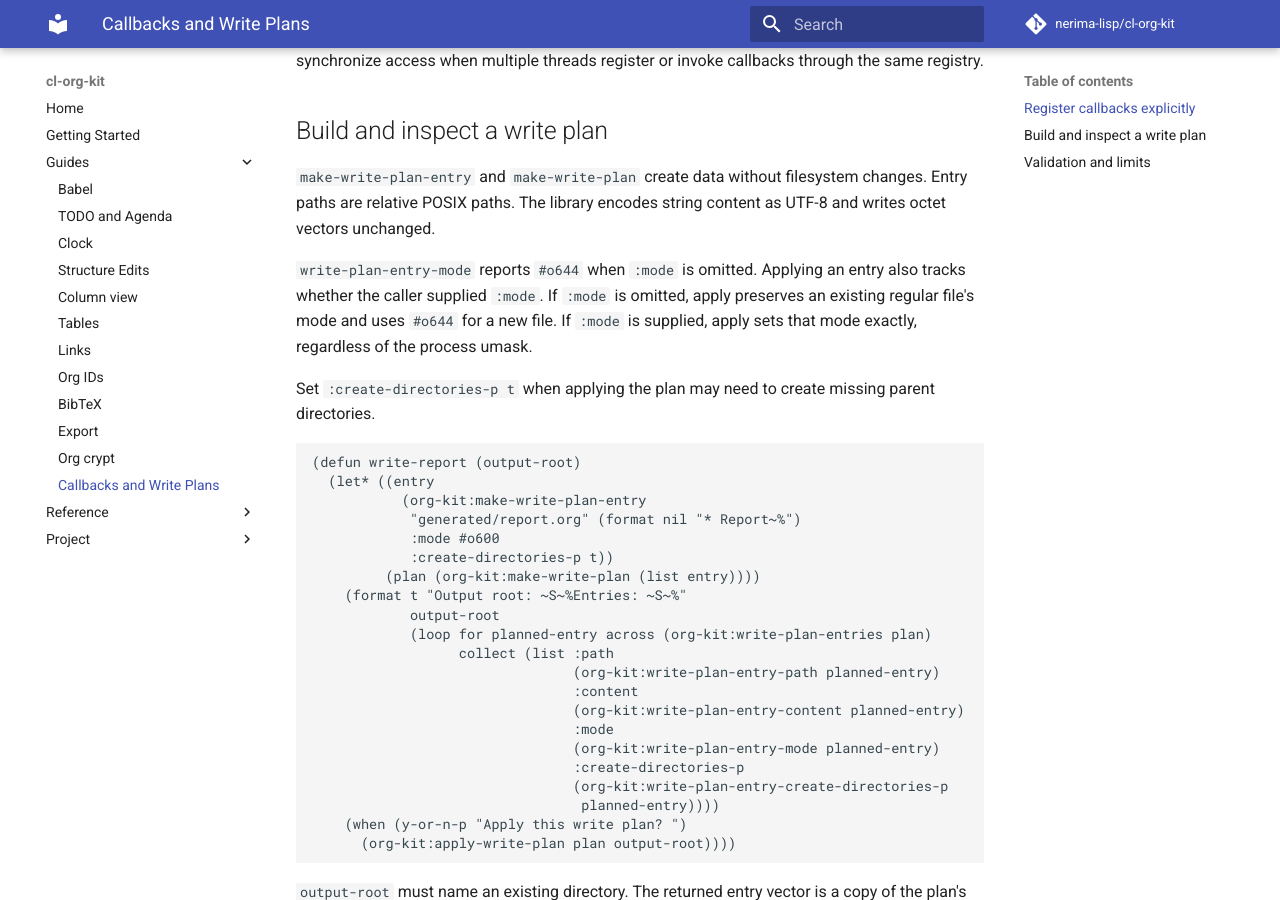
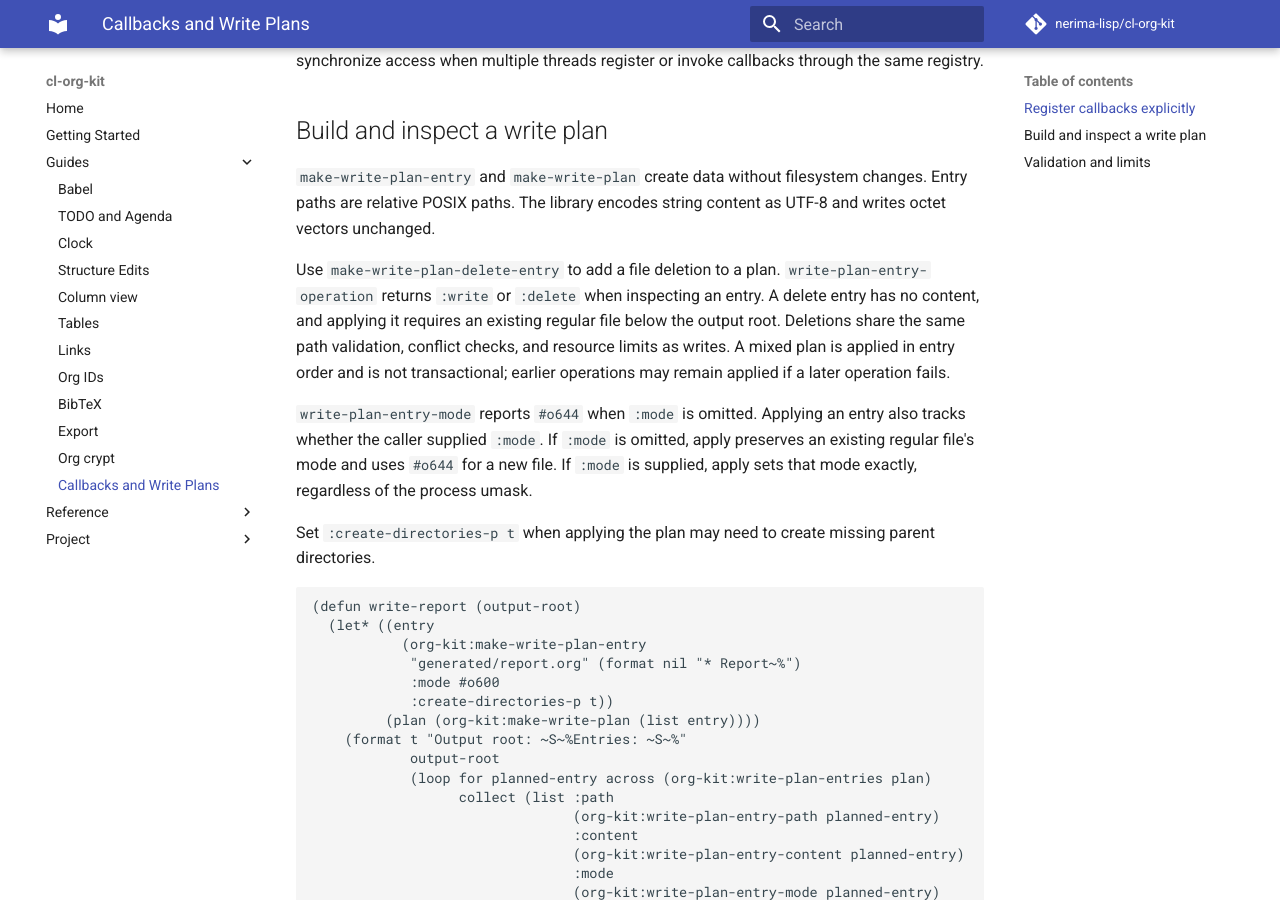
Before and after one commit to nerima-lisp/cl-org-kit, an MkDocs documentation site: the page built from docs/src/guides/callbacks-and-write-plans.md, in a window 1280 px wide and 900 px high, scrolled down 1129 px. Built offline with MkDocs 1.6.1 and Material for MkDocs 9.7.7, drawn with Linux system fonts in a browser that asks for light colours; comment, search, counter and statistics services are not loaded.

Commit message:
feat(write-plan): support delete entries

```diff
--- a/docs/src/guides/callbacks-and-write-plans.md
+++ b/docs/src/guides/callbacks-and-write-plans.md
@@ -41,6 +41,14 @@ threads register or invoke callbacks through the same registry.
 `make-write-plan-entry` and `make-write-plan` create data without filesystem
 changes. Entry paths are relative POSIX paths. The library encodes string
 content as UTF-8 and writes octet vectors unchanged.
+
+Use `make-write-plan-delete-entry` to add a file deletion to a plan.
+`write-plan-entry-operation` returns `:write` or `:delete` when inspecting an
+entry. A delete entry has no content, and applying it requires an existing
+regular file below the output root. Deletions share the same path validation,
+conflict checks, and resource limits as writes. A mixed plan is applied in
+entry order and is not transactional; earlier operations may remain applied if
+a later operation fails.
 
 `write-plan-entry-mode` reports `#o644` when `:mode` is omitted. Applying an
 entry also tracks whether the caller supplied `:mode`. If `:mode` is omitted,
```
Also changed, not shown: 2 other files.
